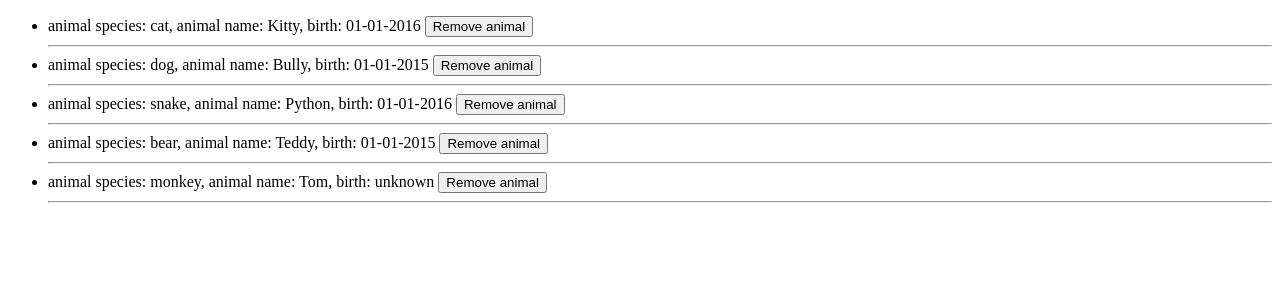
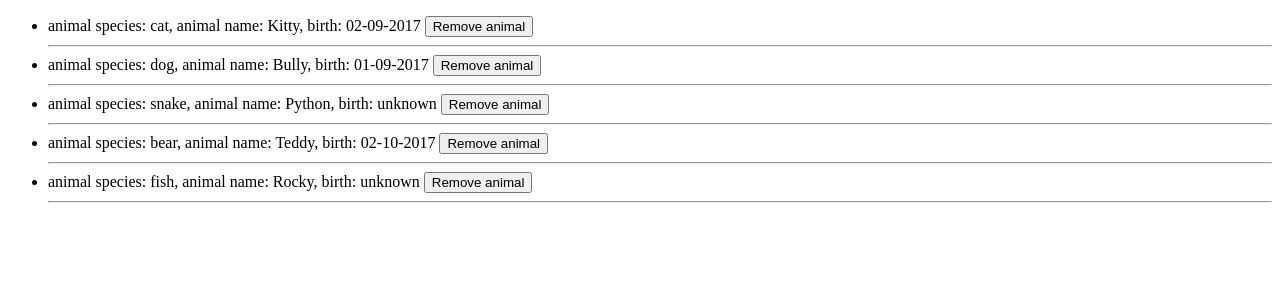
Before and after one commit to jovanna1616/Zoo, an Angular app: page / in a window 1280 px wide. Shown: the top 300 px of the page. Built offline with nearby package versions, Linux system fonts and the light colour scheme.

Commit message:
adding Animal class

```diff
--- a/src/app/animal-list/animal-list.component.ts
+++ b/src/app/animal-list/animal-list.component.ts
@@ -11,40 +11,11 @@ export class AnimalListComponent implements OnInit {
 
 	animals:Array<Object> =
 	[
-		{
-			species: 'cat',
-			name:'Kitty',
-			birth: '01-01-2016'
-
-		},
-
-		{
-			species: 'dog',
-			name: 'Bully',
-			birth: '01-01-2015'
-
-		},
-
-		{
-			species: 'snake',
-			name: 'Python',
-			birth: '01-01-2016'
-
-		},
-
-		{
-			species: 'bear',
-			name: 'Teddy',
-			birth: '01-01-2015'
-
-		},
-
-		{
-			species: 'monkey',
-			name: 'Tom',
-			birth: ''
-
-		},
+		new Animal('cat', 'Kitty', '02-09-2017'),
+		new Animal('dog', 'Bully', '01-09-2017'),
+		new Animal('snake', 'Python', ''),
+		new Animal('bear', 'Teddy', '02-10-2017'),
+		new Animal('fish', 'Rocky', ''),
 
 	];
 
--- a/src/app/animal-list/animal.ts
+++ b/src/app/animal-list/animal.ts
@@ -1,5 +1,14 @@
 export class Animal {
 
+	species: string;
+	name:string;
+	birth: string;
+
+	constructor(animalSpecies, animalName, animalBirth) {
+		this.species = animalSpecies;
+		this.name = animalName;
+		this.birth = animalBirth;
+	}
 
 
 }
```
